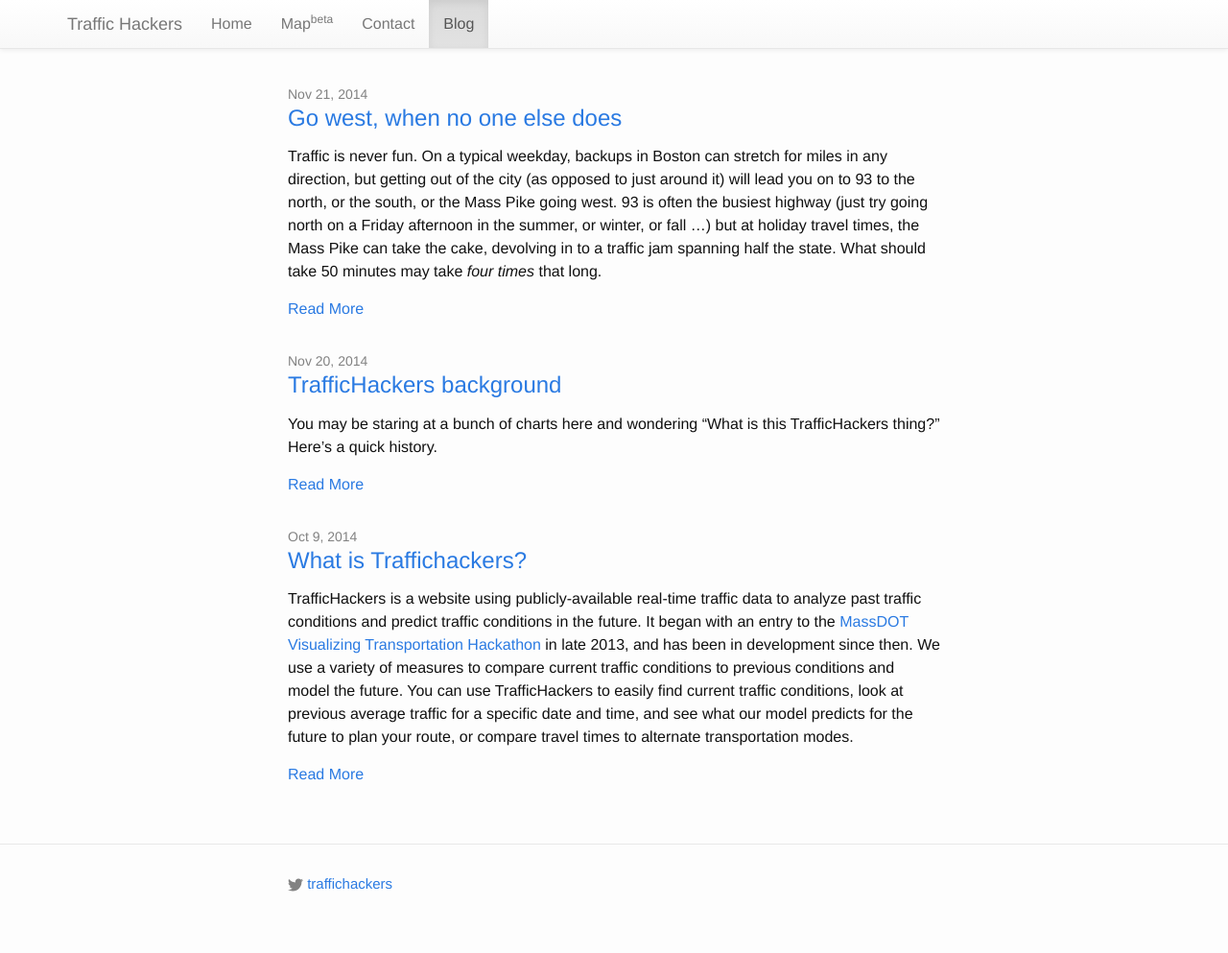
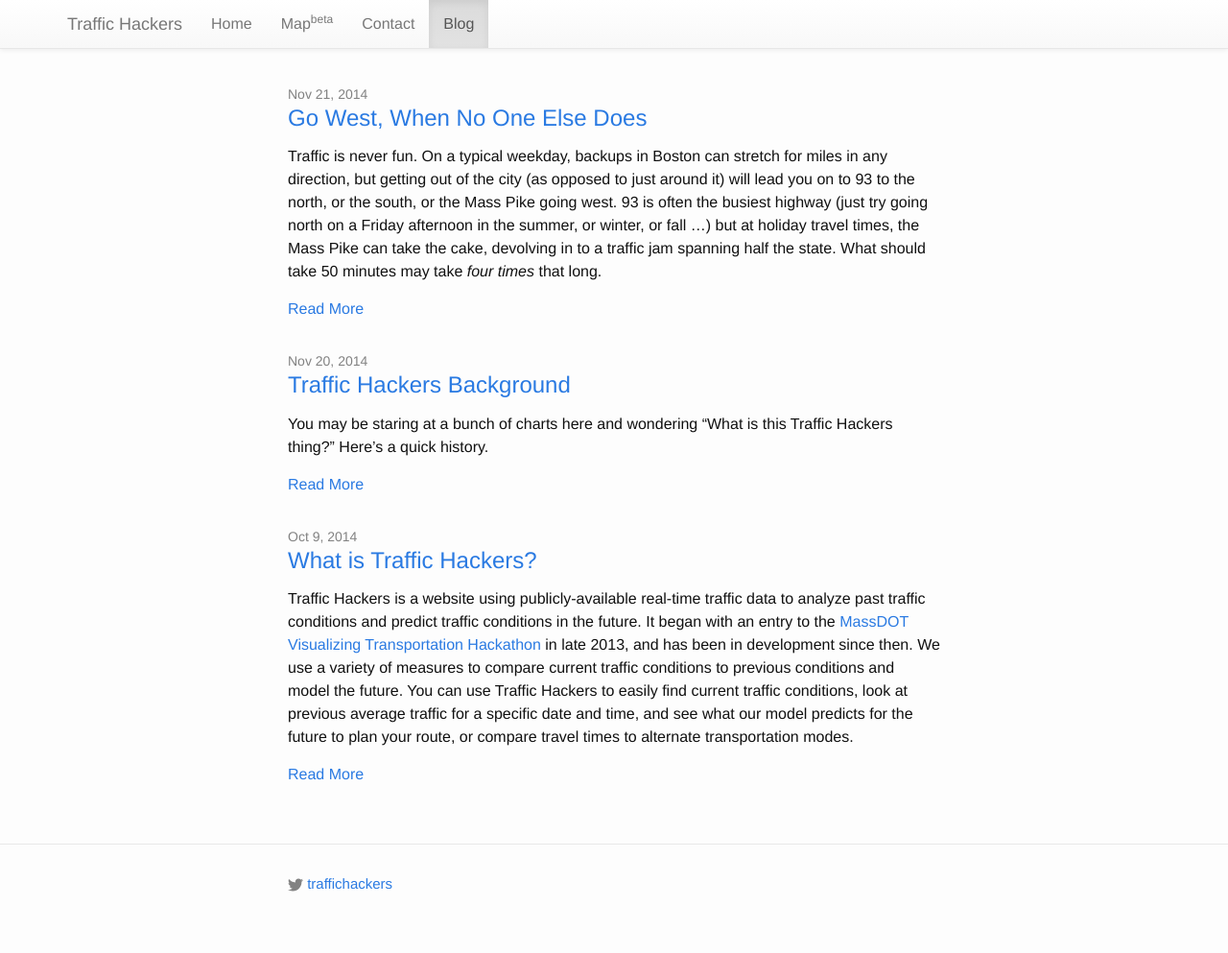
Before and after one commit to traffichackers/hacking-travel, a Jekyll site: the page built from blog/index.html, in a window 1280 px wide. Shown: the whole page at 96% size. Built offline with Jekyll 4.4.1, drawn with Linux system fonts in a browser that asks for light colours; nearby versions of some CDN libraries; library files that are not in the unit come from our copies.

Commit message:
updated blog for clarity and to include inline images

```diff
--- /dev/null
+++ b/blog/_posts/2014-10-09-what-is-traffichackers.markdown
@@ -0,0 +1,12 @@
+---
+layout: post
+title:  "What is Traffic Hackers?"
+date:   2014-10-09 17:10:29
+categories: info
+---
+Traffic Hackers is a website using publicly-available real-time traffic data to analyze past traffic conditions and predict traffic conditions in the future. It began with an entry to the [MassDOT Visualizing Transportation Hackathon][hackathon] in late 2013, and has been in development since then. We use a variety of measures to compare current traffic conditions to previous conditions and model the future. You can use Traffic Hackers to easily find current traffic conditions, look at previous average traffic for a specific date and time, and see what our model predicts for the future to plan your route, or compare travel times to alternate transportation modes.
+
+The site is very much still in development, so please contact us if you have any questions or comments. We tweet at [@traffichackers][traffichackers].
+
+[traffichackers]: https://twitter.com/traffichackers
+[hackathon]:      http://masstransporthack.challengepost.com
--- a/blog/_posts/2014-11-01-welcome-to-jekyll.markdown
+++ /dev/null
@@ -1,12 +0,0 @@
----
-layout: post
-title:  "What is Traffichackers?"
-date:   2014-10-09 17:10:29
-categories: info
----
-TrafficHackers is a website using publicly-available real-time traffic data to analyze past traffic conditions and predict traffic conditions in the future. It began with an entry to the [MassDOT Visualizing Transportation Hackathon][hackathon] in late 2013, and has been in development since then. We use a variety of measures to compare current traffic conditions to previous conditions and model the future. You can use TrafficHackers to easily find current traffic conditions, look at previous average traffic for a specific date and time, and see what our model predicts for the future to plan your route, or compare travel times to alternate transportation modes.
-
-The site is very much still in development, so please contact us if you have any questions or comments. We tweet at [@traffichackers][traffichackers].
-
-[traffichackers]: https://twitter.com/traffichackers
-[hackathon]:      http://masstransporthack.challengepost.com
--- a/blog/_posts/2014-11-17-traffichackers-background.markdown
+++ b/blog/_posts/2014-11-17-traffichackers-background.markdown
@@ -1,18 +1,18 @@
 ---
 layout: post
-title:  "TrafficHackers background"
+title:  "Traffic Hackers Background"
 date:   2014-11-20 17:10:29
 categories: info
 ---
-You may be staring at a bunch of charts here and wondering "What is this TrafficHackers thing?" Here's a quick history.
+You may be staring at a bunch of charts here and wondering "What is this Traffic Hackers thing?" Here's a quick history.
 
-TrafficHackers is the spawn of a [hackathon][hackathon] sponsored by the Massachusetts Department of Transportation last winter. In a blizzard. In 24 hours we built a very rudimentary model to visualize past traffic conditions and were able to have it work just well enough to win. Figuring that we were on to something, we started pulling data every five minutes and waiting to do, well, something with it.
+Traffic Hackers is the spawn of a [hackathon][hackathon] sponsored by the Massachusetts Department of Transportation last winter. In a blizzard. In 24 hours we built a very rudimentary model to visualize past traffic conditions and were able to have it work just well enough to win. Figuring that we were on to something, we started pulling data every five minutes and waiting to do, well, something with it.
 
 That something has become this website. We've worked closely with MassDOT and their excellent open data team (MassDOT is one of the leading agencies in promoting open transportation data) to create this site. We've focused, at first, on the busy Thanksgiving holiday period, as we continue working on a more extensive suite of desktop and mobile applications. For Thanksgiving, we're focusing on three main travel corridors: 93 north of Boston, the Mass Pike west of Boston, and Route 3 and the Southeast Expressway south of Boston.
 
 We're aggregating the speeds on these highways and comparing them to normal to create a "Misery Index" to tell you if traffic is better or worse than normal. We're also modeling the future. In general, our model looks at years of data, comparing, say, this Thursday to last Thursday and a similar Thursday in October and June. For Thanksgiving, we're looking at a very specific travel pattern, not just the everyday back-and-forth to work. So we're looking back at data from 2012 and 2013, and current traffic, to predict what you may see down the road.
 
-And how can you use TrafficHackers? Well, it depends on who you are. Are you traveling for Thanksgiving? Look at our charts and graphs and see if there might be a better time to leave and avoid traffic. Are you commuting next week? See if there might be traffic at unusual times, and consider different hours, or maybe taking the bus or train (with people going off on holiday, the trains probably will be less busy as the highways are worse).
+And how can you use Traffic Hackers? Well, it depends on who you are. Are you traveling for Thanksgiving? Look at our charts and graphs and see if there might be a better time to leave and avoid traffic. Are you commuting next week? See if there might be traffic at unusual times, and consider different hours, or maybe taking the bus or train (with people going off on holiday, the trains probably will be less busy as the highways are worse).
 
 Massachusetts has a limited number of highway lanes. Our goal is to help you better manage your time, and help the Commonwealth better manage this limited resource.
 
--- a/gulpfile.js
+++ b/gulpfile.js
@@ -6,7 +6,7 @@ var child_process = require('child_process');
 
 // Globals
 dotenv.load();
-var filelist = ['./src/*.html', './src/js/*', './src/css/*', './src/fonts/*', './src/roads/*'];
+var filelist = ['./src/*.html', './src/js/*', './src/css/*', './src/fonts/*', './src/roads/*', './src/thanksgiving/*'];
 
 function buildAll(destination, includeData, callback) {
   // Build Site
```
Also changed, not shown: blog/_posts/2014-11-21-go-west-when-no-one-else-does.markdown (renamed from blog/_posts/2014-11-21-the-pike-westbound-on-thanksgiving.markdown, +7 -4 lines).
